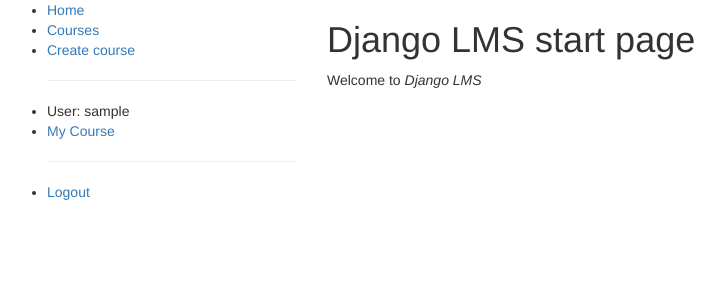
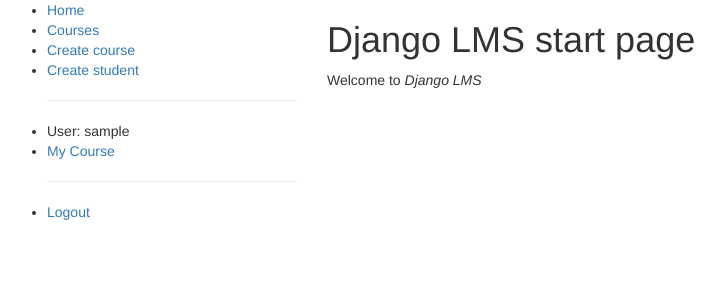
Before and after one commit to gunnar-rydberg/DjangoLMS, a Django app: page /lms/ in a window 1280 px wide. Shown: the top 300 px of the page, without its empty margins (8-733 px from the left). Run offline with Django 3.2, Linux system fonts and the light colour scheme; the visitor is signed in with stand-in values (Sample User, id 1); some libraries are stand-ins or nearby versions.

Commit message:
add basic create student functionality

```diff
--- a/lms/templates/base_generic.html
+++ b/lms/templates/base_generic.html
@@ -29,6 +29,7 @@
 
           {% if perms.lms.teacher_rights %}
           <li><a href="{% url 'course-create' %}">Create course</a></li>
+          <li><a href="{% url 'student-create' %}">Create student</a></li>
           {% endif %}
 
           <hr>
--- a/lms/urls.py
+++ b/lms/urls.py
@@ -8,5 +8,6 @@
     url(r'^courses/$', views.CourseListView.as_view(), name='courses'),
     url(r'course/(?P<pk>\d+)$', views.CourseDetailView.as_view(), name='course-detail'),
     url(r'course-create/$', views.CourseCreateView.as_view(), name='course-create'),
+    url(r'student-create/$', views.create_student, name='student-create'),
 
 ]
--- a/lms/views.py
+++ b/lms/views.py
@@ -30,3 +30,17 @@
     model = Course
     fields = ['name','name_full','description','start_date','end_date']
     template_name_suffix = '_create'
+
+
+from django.contrib.auth.forms import UserCreationForm
+from django.shortcuts import redirect
+
+def create_student(request):
+    if request.method == 'POST':
+        form = UserCreationForm(request.POST)
+        if form.is_valid():
+            form.save()
+            return redirect('index')
+    else:
+        form = UserCreationForm()
+    return render(request, 'lms\student_create.html', {'form':form})
```
Also changed, not shown: lms/templates/lms/student_create.html (added, +10 -0 lines).
